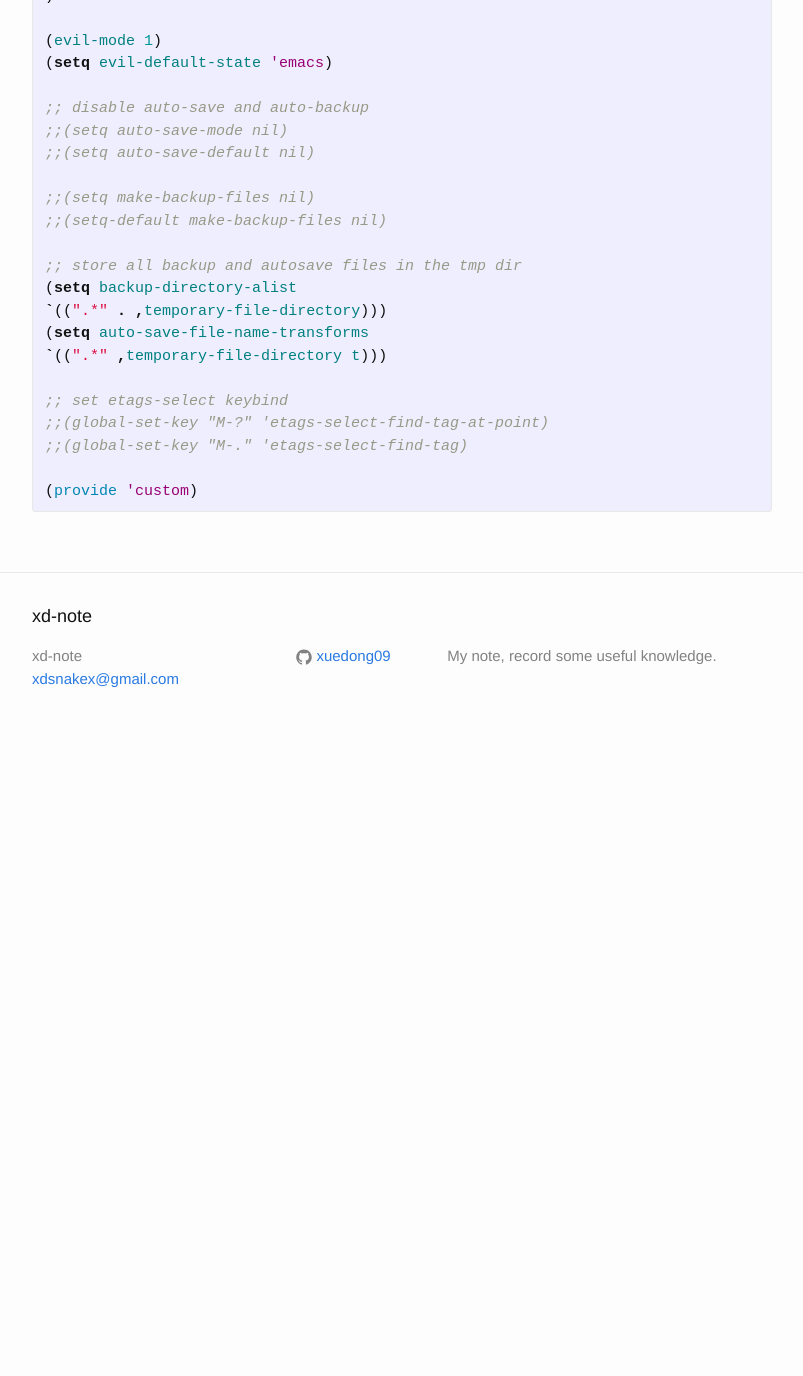
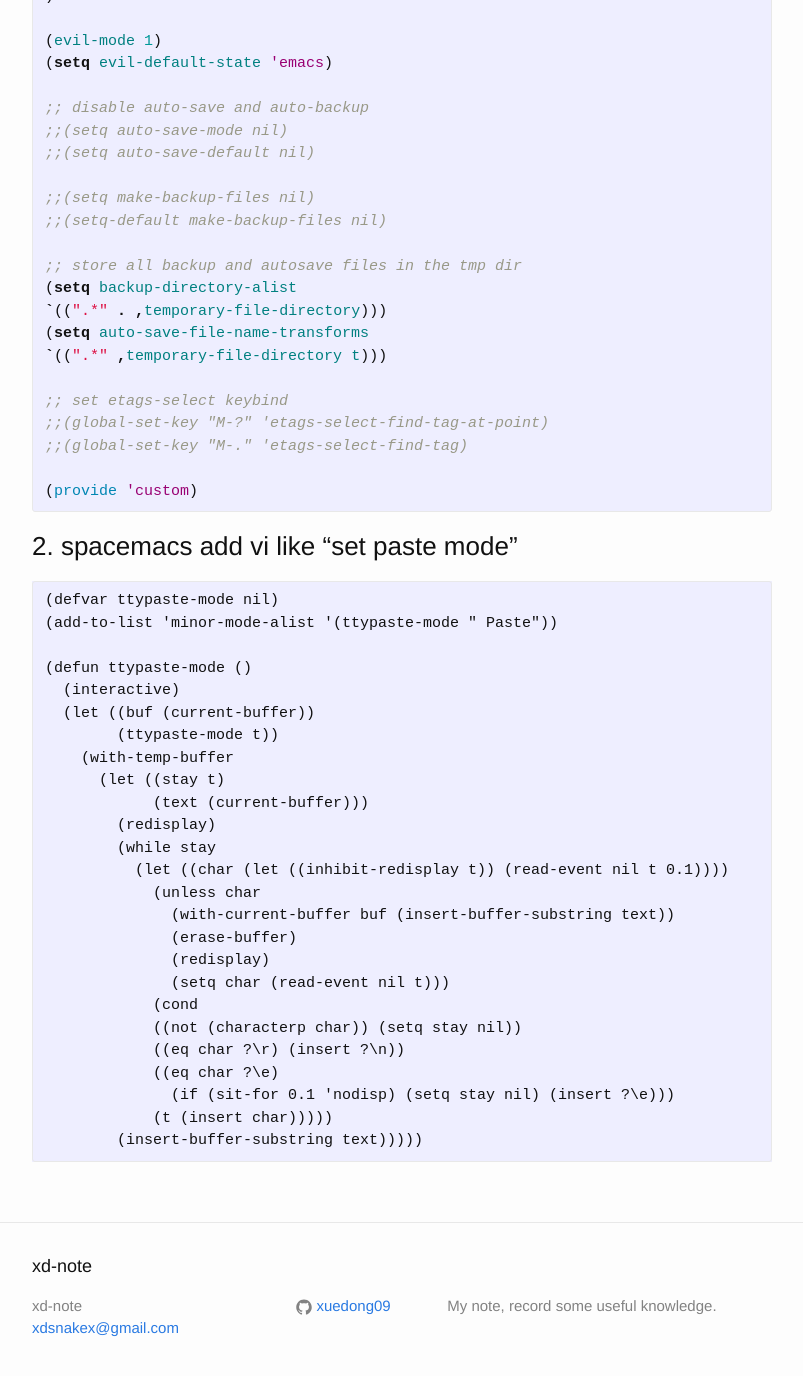
Before and after one commit to xuedong09/xuedong09.github.io, a Jekyll site: the page built from _posts/2016-02-18-emacs-custome-config.md, in a window 1280 px wide and 1400 px high, scrolled down 1335 px. Shown: the top 1376 px of the window, without its empty margins (238-1041 px from the left). Built offline with Jekyll 4.4.1, drawn with Linux system fonts in a browser that asks for light colours; before the commit the page ends 2085 px from its top, so only the background shows below that.

Commit message:
emacs add paste mode

```diff
--- a/_posts/2016-02-18-emacs-custome-config.md
+++ b/_posts/2016-02-18-emacs-custome-config.md
@@ -78,3 +78,34 @@ categories: jekyll update
 
 (provide 'custom)
 {% endhighlight %}
+
+
+
+
+### 2. spacemacs add vi like "set paste mode"
+
+    (defvar ttypaste-mode nil)
+    (add-to-list 'minor-mode-alist '(ttypaste-mode " Paste"))
+
+    (defun ttypaste-mode ()
+      (interactive)
+      (let ((buf (current-buffer))
+            (ttypaste-mode t))
+        (with-temp-buffer
+          (let ((stay t)
+                (text (current-buffer)))
+            (redisplay)
+            (while stay
+              (let ((char (let ((inhibit-redisplay t)) (read-event nil t 0.1))))
+                (unless char
+                  (with-current-buffer buf (insert-buffer-substring text))
+                  (erase-buffer)
+                  (redisplay)
+                  (setq char (read-event nil t)))
+                (cond
+                ((not (characterp char)) (setq stay nil))
+                ((eq char ?\r) (insert ?\n))
+                ((eq char ?\e)
+                  (if (sit-for 0.1 'nodisp) (setq stay nil) (insert ?\e)))
+                (t (insert char)))))
+            (insert-buffer-substring text)))))
```
